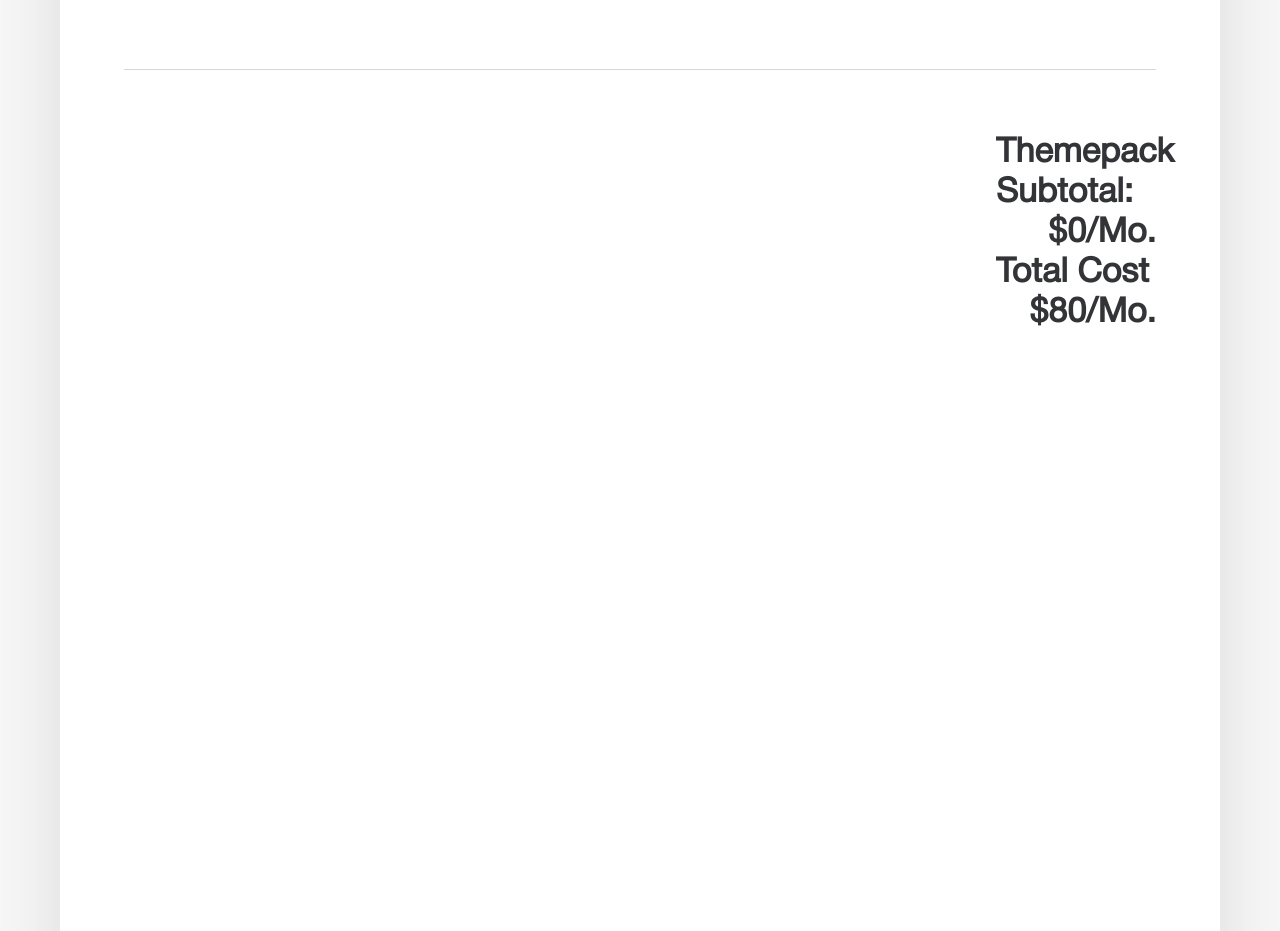
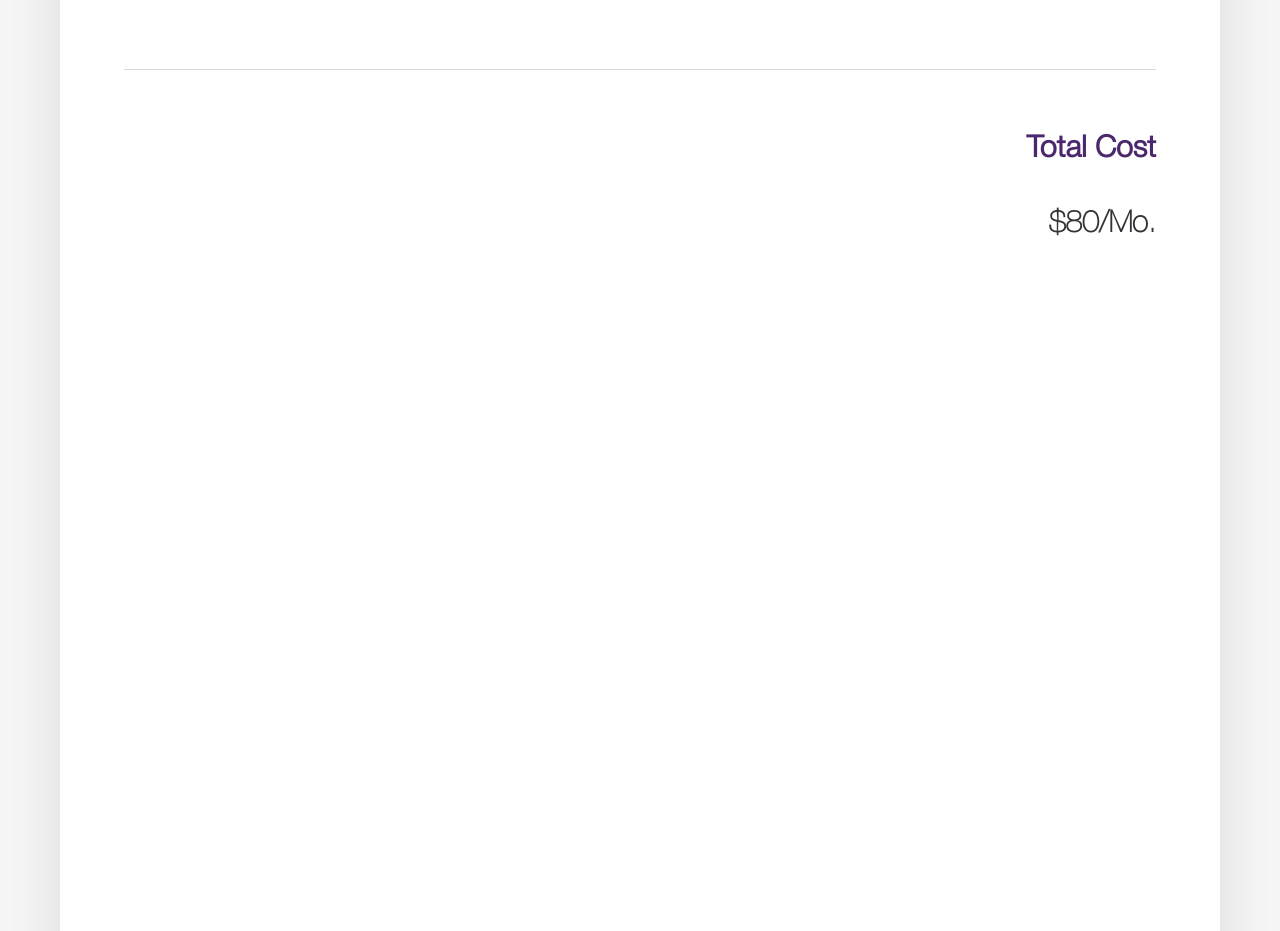
Before and after one commit to Sarahstylez/telus-hackathon, a React (Create React App) app: page /checkout in a window 1280 px wide. Shown: the part 920-1851 px from the top of the page. Built offline with nearby package versions, Linux system fonts and the light colour scheme.

Commit message:
fix styling for total price in checkout

```diff
--- a/src/App.js
+++ b/src/App.js
@@ -23,9 +23,11 @@ function App() {
     const [selectedChannels, setSelectedChannels] = useState([]);
     const [shoppingCart, setShoppingCart] = useState([]);
     const [token, setToken] = useState(0);
+    const [totalMonthlyCost, setTotalMonthlyCost] = useState(0);
     let cost = 80;
-    let themePackSubtotal = 0;
-    useEffect(() => {}, [shoppingCart, token]);
+    useEffect(() => {
+        setTotalMonthlyCost(sumMonthlyCost() + cost);
+    }, [shoppingCart, token]);
     // const [selectedPremium, setSelectedPremium] = useState(null);
 
     const allChannels = themePacksData.reduce((acc, pack) => {
@@ -53,8 +55,8 @@ function App() {
         shoppingCart.map(
             (themePackObj) => (sum += parseInt(themePackObj.monthly_cost))
         );
-        cost += sum;
-        themePackSubtotal = sum;
+        // cost += sum;
+        // themePackSubtotal = sum;
         return sum;
     }
 
@@ -95,9 +97,8 @@ function App() {
                             <Checkout
                                 shoppingCart={shoppingCart}
                                 selectedChannels={selectedChannels}
-                                cost={cost}
-                                themePackSubtotal={themePackSubtotal}
-                                // selectedPremium={selectedPremium}
+                                totalMonthlyCost={totalMonthlyCost}
+                            // selectedPremium={selectedPremium}
                             />
                         }
                     />
--- a/src/pages/CheckoutPage/Checkout.jsx
+++ b/src/pages/CheckoutPage/Checkout.jsx
@@ -1,13 +1,7 @@
 import "./Checkout.scss";
 import { useNavigate } from "react-router-dom";
 
-function Checkout({
-    shoppingCart,
-    selectedChannels,
-    selectedPremium,
-    cost,
-    themePackSubtotal,
-}) {
+function Checkout({ shoppingCart, selectedChannels, selectedPremium, totalMonthlyCost }) {
   const navigate = useNavigate();
 
   const handleEditThemePacks = () => {
@@ -31,6 +25,7 @@ function Checkout({
               {shoppingCart && shoppingCart.length > 0
                 ? `${shoppingCart[0]?.themepack_name} + ${selectedChannels.length} Additional Channels`
                 : "No Theme Pack Selected"}{" "}
+
             </h1>
             <h4
               className="checkout__card-edit-cta"
@@ -41,9 +36,7 @@ function Checkout({
           </div>
           <div className="checkout__card-header">
             <h1 className="checkout__card-title">
-                            {selectedPremium
-                                ? selectedPremium.name
-                                : "No Premium Selected"}
+              {selectedPremium ? selectedPremium.name : "No Premium Selected"}
             </h1>
             <h4
               className="checkout__card-edit-cta"
@@ -54,18 +47,12 @@ function Checkout({
           </div>
           <div className="checkout__total">
             <div className="checkout__total-container">
-                            <h1 className="checkout__total-title">
-                                Themepack subtotal:
-                            </h1>
-                            <h1 className="checkout__total-cost">
-                                ${themePackSubtotal}/mo.
-                            </h1>
-                            <h1 className="checkout__total-title">
-                                Total Cost
-                            </h1>
-                            <h1 className="checkout__total-cost">
-                                ${cost}/mo.
-                            </h1>
+              <h2 className="checkout__total-title">Total Cost</h2>
+              <div className="checkout__total-inner-container">
+                <h6 className="checkout__total-cost">${totalMonthlyCost}</h6>
+                <h6 className="checkout__monthly">/mo.</h6>
+              </div>
+
             </div>
           </div>
         </div>
--- a/src/pages/CheckoutPage/Checkout.scss
+++ b/src/pages/CheckoutPage/Checkout.scss
@@ -39,10 +39,18 @@
     @include flex(start, right);
     padding: $padding-xxl 0;
     &-container {
+      display: flex;
       flex-direction: column;
+      align-items: flex-end;
+    }
+    &-inner-container {
+      display: flex;
+      flex-direction: row;
     }
     &-title {
-      width: 10rem;
+
+      color: $color-telus-purple;
+      margin-bottom: $padding-m;
     }
     &-cost {
       width: 10rem;
```
Lines whose indentation alone changed are shown as unchanged.
